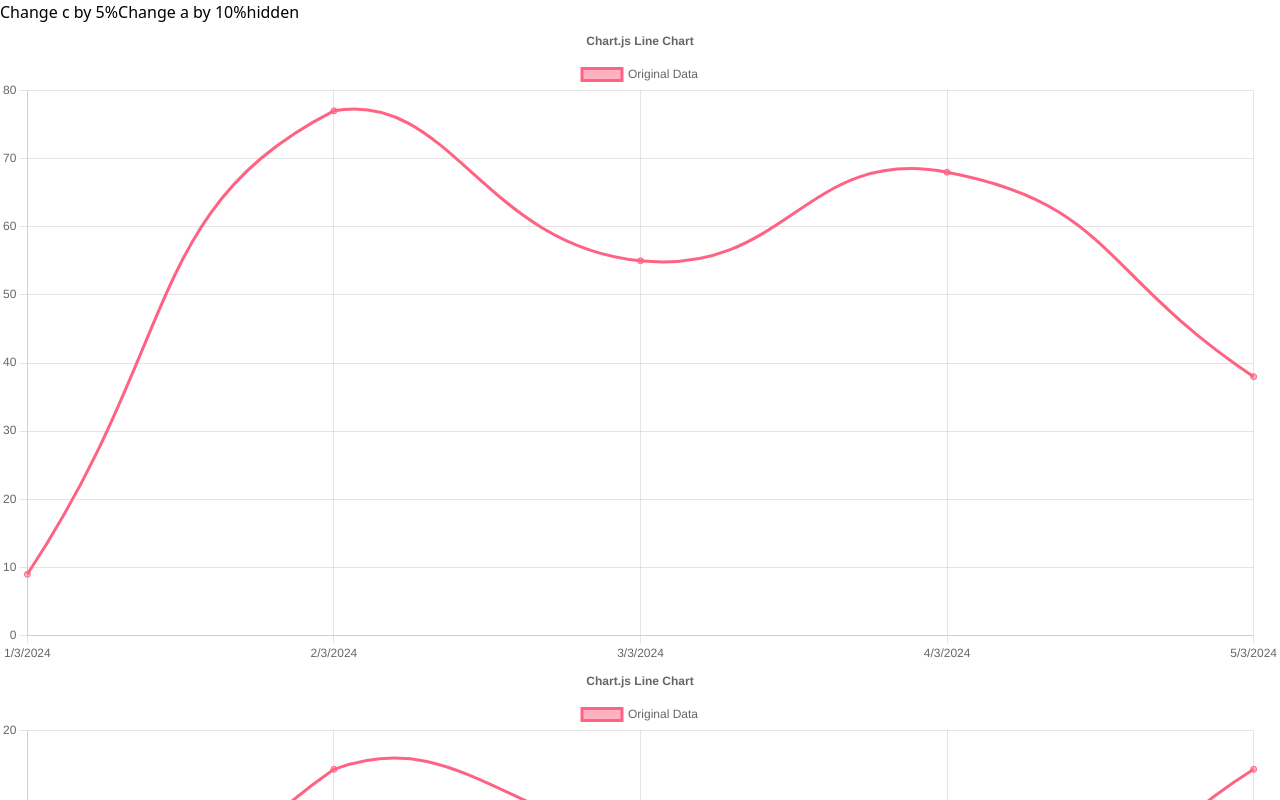
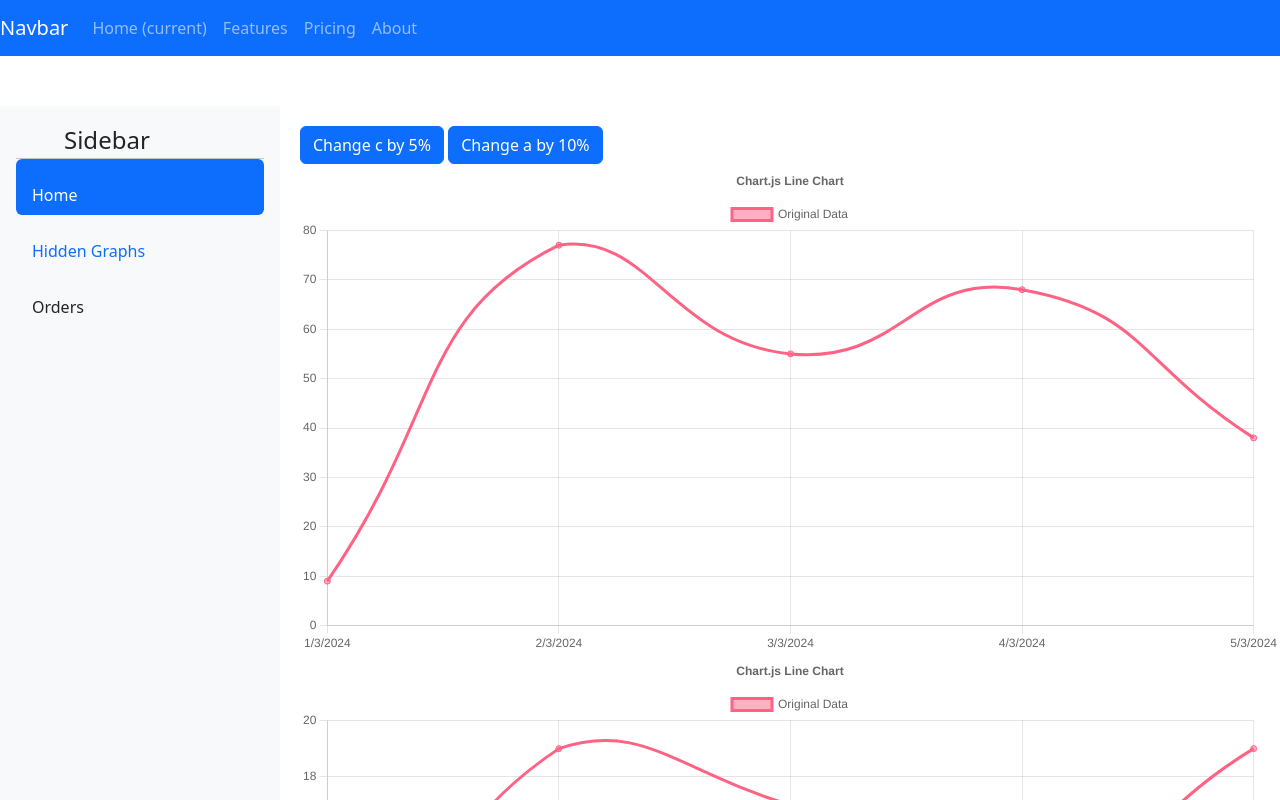
Before and after one commit to tanishm007/graph-assignment, a React (Vite) app: page / in a window 1280 px wide. Shown: the top 800 px of the page. Built offline with nearby package versions, Linux system fonts and the light colour scheme.

Commit message:
nav bar sidebar css applied

```diff
--- a/components/ChartsContainer.jsx
+++ b/components/ChartsContainer.jsx
@@ -1,27 +1,34 @@
+// ChartsContainer.jsx
 import React from 'react';
+import Sidebar from './Sidebar';
+import Navbar from './Navbar';
+import './Navbar.css'
+import { GraphProvider } from '../context/context';
 import Graph_x from './Graph_x';
+import Graph_y from './Graph_y';
 import Graph_g from './Graph_g';
-import { useLocation } from 'react-router-dom';
-import { GraphProvider } from '../context/context';
-import Graph_y from './Graph_y';
+
 
 const ChartsContainer = () => {
-    const location = useLocation();
+    // ... other imports
 
     return (
         <div className="charts-container">
+            <Navbar />
+            <div className="main-content"> {/* New wrapper */}
                 <GraphProvider>
-
+                    <Sidebar />
+                    <div className="graphs">  {/* New wrapper for graphs */}
                         {location.pathname === '/' && (
                             <>
-
                                 <Graph_x />
                                 <Graph_y/>
                             </>
                         )}
-
                         {location.pathname === '/hidden' && <Graph_g />}
+                    </div>
                 </GraphProvider>
+            </div>
         </div>
     );
 };
--- a/components/Graph_x.jsx
+++ b/components/Graph_x.jsx
@@ -1,6 +1,6 @@
 import React, { useState } from 'react';
 import dataset from '../utils/data';
-
+import Button from 'react-bootstrap/Button';
 import { useContext } from 'react';
 import { GraphContext } from '../context/context';
 import { Link } from 'react-router-dom';
@@ -17,6 +17,7 @@ import {
   Legend,
 } from 'chart.js';
 import { Line } from 'react-chartjs-2';
+import Sidebar from './Sidebar';
 
 
 
@@ -114,15 +115,11 @@ const Graph_x = () => {
     <div>
       <div>
 
+      <Button variant="primary" onClick={duplicateDatasetAndModifyC}>Change c by 5%</Button>{' '}
+      <Button variant="primary" onClick={duplicateDatasetAndModifyA}>Change a by 10%</Button>{' '}
 
 
-      <button type="button" className="btn" onClick={duplicateDatasetAndModifyC}>
-          Change c by 5%
-        </button>
-        <button type="button" className="btn" onClick={duplicateDatasetAndModifyA}>
-          Change a by 10%
-        </button>
-        <Link to="/hidden" >hidden</Link>
+
 
         <Notification {...showNotification}/>
 
--- /dev/null
+++ b/components/Navbar.css
@@ -0,0 +1,37 @@
+/* Navbar */
+.navbar {
+    position: fixed;
+    top: 0;
+    left: 0;
+    width: 100%;
+
+    z-index: 10;
+}
+
+/* Layout */
+.charts-container {
+    display: flex;
+    flex-direction: column;
+    height: 100vh; /* Ensure full viewport height */
+}
+
+.main-content {
+    display: flex;
+    flex-grow: 1;
+    margin-top: 50px;
+}
+
+/* Sidebar */
+.sidebar {
+    /* ... existing sidebar styles */
+    height: 100%; /* Ensure full height of the main-content */
+    position: sticky; /* Keep sidebar visible as you scroll */
+    top: 0;
+    z-index: 5;
+}
+
+/* Graphs */
+.graphs {
+    flex-grow: 1;
+    padding: 20px 0 20px 20px; /* Padding: top, right, bottom, left */
+}
--- /dev/null
+++ b/components/Navbar.jsx
@@ -0,0 +1,39 @@
+import React from 'react';
+import { Link } from 'react-router-dom';
+
+
+
+const Navbar = () => {
+    return (
+        <>
+
+    <nav class="navbar navbar-expand-lg navbar-dark bg-primary">
+    <a class="navbar-brand" href="#">Navbar</a>
+    <button class="navbar-toggler" type="button" data-toggle="collapse" data-target="#navbarColor02" aria-controls="navbarColor02" aria-expanded="false" aria-label="Toggle navigation">
+      <span class="navbar-toggler-icon"></span>
+    </button>
+
+    <div class="collapse navbar-collapse" id="navbarColor02">
+      <ul class="navbar-nav mr-auto">
+        <li class="nav-item active">
+          <a class="nav-link" href="#">Home <span class="sr-only">(current)</span></a>
+        </li>
+        <li class="nav-item">
+          <a class="nav-link" href="#">Features</a>
+        </li>
+        <li class="nav-item">
+          <a class="nav-link" href="#">Pricing</a>
+        </li>
+        <li class="nav-item">
+          <a class="nav-link" href="#">About</a>
+        </li>
+      </ul>
+
+    </div>
+  </nav>
+        </>
+
+    );
+};
+
+export default Navbar;
--- /dev/null
+++ b/components/Sidebar.jsx
@@ -0,0 +1,43 @@
+import React from 'react'
+import { Link } from 'react-router-dom'
+import { NavLink } from 'react-router-dom'
+import './Navbar.css'
+
+
+const Sidebar = () => {
+  return (
+    <div class="d-flex flex-column flex-shrink-0 p-3 bg-light" style={{width: '280px'}}>
+    <a href="/" class="d-flex align-items-center mb-3 mb-md-0 me-md-auto link-dark text-decoration-none">
+      <svg class="bi me-2" width="40" height="32"><use xlink:href="#bootstrap"></use></svg>
+      <span class="fs-4">Sidebar</span>
+    </a>
+    <hr/>
+    <ul class="nav nav-pills flex-column mb-auto">
+      <li class="nav-item">
+      <NavLink to='/' className={({ isActive }) => "nav-link" + (isActive ? " active" : "")}>
+                    <svg className="bi me-2" width="16" height="16"><use xlink:href="#home"/></svg>
+                    Home
+                </NavLink>
+      </li>
+      <li>
+      <NavLink to="/hidden" className={({ isActive }) => "nav-link" + (isActive ? " active" : "")}>
+                    <svg className="bi me-2" width="16" height="16"></svg>
+                    Hidden Graphs
+                </NavLink>
+      </li>
+      <li>
+        <a href="#" class="nav-link link-dark">
+          <svg class="bi me-2" width="16" height="16"><use xlink:href="#table"></use></svg>
+          Orders
+        </a>
+      </li>
+
+    </ul>
+    <hr/>
+
+
+  </div>
+  )
+}
+
+export default Sidebar
--- a/context/Notification.jsx
+++ b/context/Notification.jsx
@@ -4,9 +4,9 @@ const Notification = ( {message, display }) => {
     if (!display) return null;  // Don't render if not active
 
     return (
-        <div className="notification">
-            {message}
-        </div>
+        <div class="alert alert-info" role="alert">
+  {message}  Give it a click if you like
+</div>
     );
 };
 
--- a/package.json
+++ b/package.json
@@ -10,8 +10,10 @@
     "preview": "vite preview"
   },
   "dependencies": {
+    "bootstrap": "^5.3.3",
     "chart.js": "^4.4.2",
     "react": "^18.2.0",
+    "react-bootstrap": "^2.10.2",
     "react-chartjs-2": "^5.2.0",
     "react-dom": "^18.2.0",
     "react-router": "^6.22.3",
--- a/src/App.jsx
+++ b/src/App.jsx
@@ -3,6 +3,7 @@ import { createRoot } from "react-dom/client";
 import Home from '../pages/Home';
 import Hidden from '../pages/Hidden';
 import './App.css'
+import 'bootstrap/dist/css/bootstrap.min.css';
 import { GraphProvider } from '../context/context';
 import ChartsContainer from "../components/ChartsContainer";
 import {
```
Also changed, not shown: 1 other file (tests, documents, lock files or other folders). Lines whose indentation alone changed are shown as unchanged.
